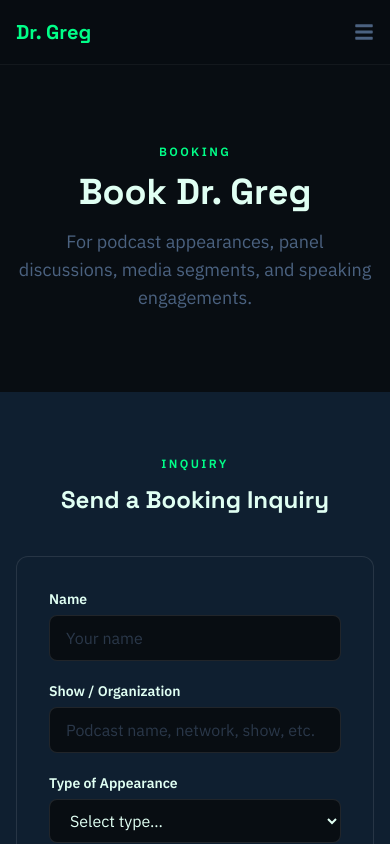
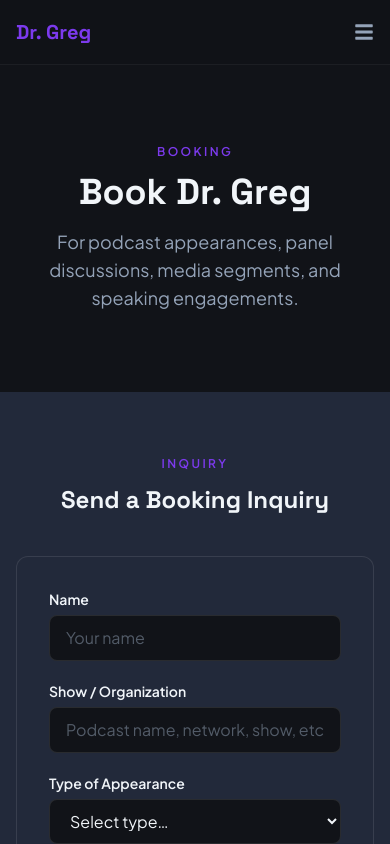
Before and after one commit to gregnewkirk/drgregshow-website, a Next.js app: page /booking in a window 390 px wide. Shown: the top 844 px of the page. Built offline with nearby package versions, Linux system fonts and the light colour scheme.

Commit message:
feat: Authority palette — violet/orange, Plus Jakarta Sans + mobile overflow fix

```diff
--- a/src/app/globals.css
+++ b/src/app/globals.css
@@ -5,12 +5,21 @@
   html {
     scroll-behavior: smooth;
     overflow-x: hidden;
+    max-width: 100%;
   }
   body {
     @apply bg-bg text-text-primary;
     overflow-x: hidden;
+    max-width: 100%;
   }
   h1, h2, h3, h4, h5, h6 {
     @apply font-heading;
   }
+  * {
+    max-width: 100%;
+    box-sizing: border-box;
+  }
+  img, video, iframe, blockquote {
+    max-width: 100%;
+  }
 }
--- a/src/app/layout.tsx
+++ b/src/app/layout.tsx
@@ -1,5 +1,5 @@
 import type { Metadata } from "next";
-import { Space_Grotesk, IBM_Plex_Sans } from "next/font/google";
+import { Space_Grotesk, Plus_Jakarta_Sans } from "next/font/google";
 import "./globals.css";
 
 const spaceGrotesk = Space_Grotesk({
@@ -8,7 +8,7 @@ const spaceGrotesk = Space_Grotesk({
   variable: "--font-heading",
 });
 
-const ibmPlexSans = IBM_Plex_Sans({
+const plusJakartaSans = Plus_Jakarta_Sans({
   subsets: ["latin"],
   weight: ["400", "500", "600"],
   variable: "--font-body",
@@ -36,7 +36,7 @@ export default function RootLayout({
   return (
     <html lang="en" className="scroll-smooth">
       <body
-        className={`${spaceGrotesk.variable} ${ibmPlexSans.variable} font-body bg-bg text-text-primary antialiased`}
+        className={`${spaceGrotesk.variable} ${plusJakartaSans.variable} font-body bg-bg text-text-primary antialiased`}
       >
         {children}
       </body>
--- a/src/components/FeaturedClip.tsx
+++ b/src/components/FeaturedClip.tsx
@@ -52,7 +52,7 @@ export default function FeaturedClip() {
                   className="tiktok-embed"
                   cite={`https://www.tiktok.com/@drgregshow/video/${FEATURED_CLIPS[0].id}`}
                   data-video-id={FEATURED_CLIPS[0].id}
-                  style={{ maxWidth: "100%", minWidth: "0" }}
+                  style={{ maxWidth: "100%", minWidth: "0", width: "100%" }}
                 >
                   <section>
                     <a
@@ -88,7 +88,7 @@ export default function FeaturedClip() {
                     className="tiktok-embed"
                     cite={`https://www.tiktok.com/@drgregshow/video/${clip.id}`}
                     data-video-id={clip.id}
-                    style={{ maxWidth: "100%", minWidth: "0" }}
+                    style={{ maxWidth: "100%", minWidth: "0", width: "100%" }}
                   >
                     <section>
                       <a
--- a/tailwind.config.ts
+++ b/tailwind.config.ts
@@ -10,23 +10,23 @@ const config: Config = {
     extend: {
       colors: {
         bg: {
-          DEFAULT: "#080D12",
-          surface: "#0F1F30",
+          DEFAULT: "#111318",
+          surface: "#22293A",
         },
         accent: {
-          cyan: "#00FF88",   // bioluminescent green is now primary
-          green: "#00FF88",
-          amber: "#38BDF8",  // sky blue is secondary
+          cyan: "#7C3AED",   // violet is now primary
+          green: "#00E676",
+          amber: "#FB923C",  // warm orange is secondary
         },
         text: {
-          primary: "#E0FFF3",
-          secondary: "#4B6280",
-          muted: "#2D4056",
+          primary: "#F1F5F9",
+          secondary: "#94A3B8",
+          muted: "#4B5563",
         },
       },
       fontFamily: {
         heading: ["Space Grotesk", "sans-serif"],
-        body: ["IBM Plex Sans", "sans-serif"],
+        body: ["Plus Jakarta Sans", "sans-serif"],
       },
     },
   },
```
